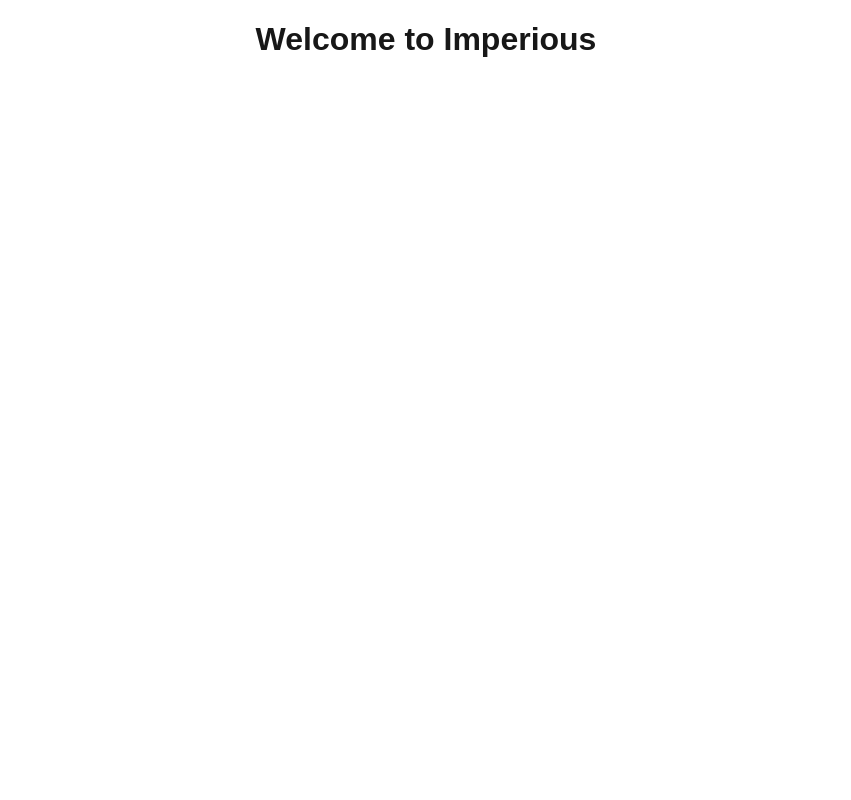
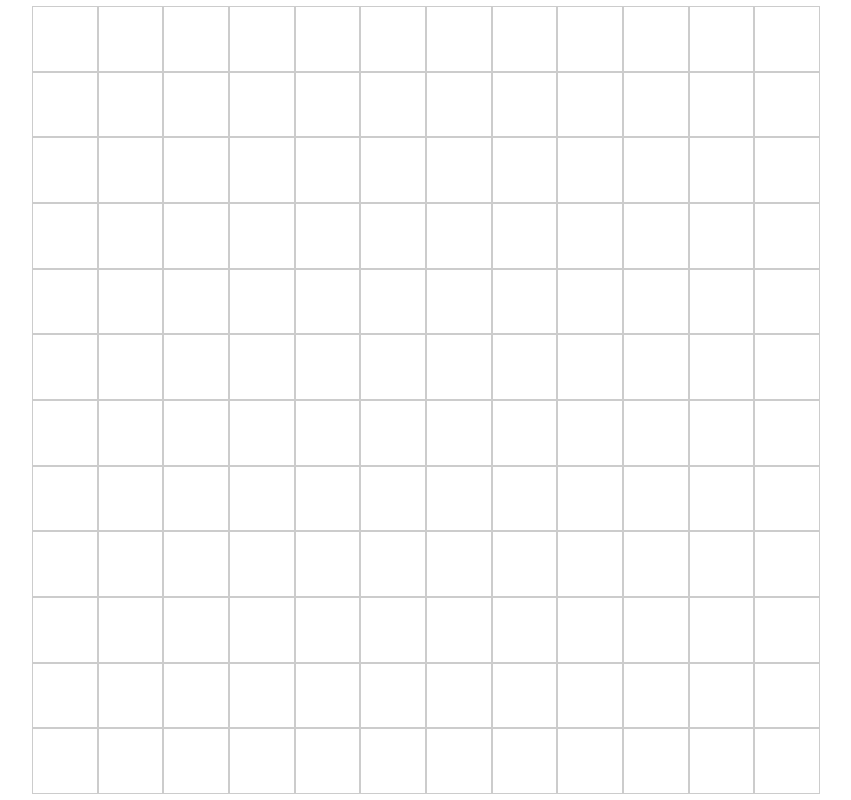
Before and after one commit to 11hkella/Imperious, a Next.js app: page / in a window 1280 px wide. Shown: the whole page, without its empty margins (214-1065 px from the left). Built offline with nearby package versions, Linux system fonts and the light colour scheme.

Commit message:
initialize game data for  board; add turrain map

```diff
--- /dev/null
+++ b/app/initializeGameData.ts
@@ -0,0 +1,113 @@
+import { GameData, Turrain } from "./interface";
+
+export const initializeGameData = () => {
+  const numRows = 12;
+  const numCols = 12;
+
+  const gameData: GameData[][] = [];
+
+  for (let row = 0; row < numRows; row++) {
+    const rowData: GameData[] = [];
+    for (let col = 0; col < numCols; col++) {
+      const id = `${row + 1}-${col + 1}`;
+      rowData.push({
+        id,
+        turrain: configuredTurrain[id] || Turrain.FIELD,
+        occupant: null,
+      });
+    }
+    gameData.push(rowData);
+  }
+
+  return gameData;
+};
+
+const configuredTurrain: Record<string, Turrain> = {
+  "1-1": Turrain.MOUNTAIN,
+  "1-6": Turrain.MOUNTAIN,
+  "1-7": Turrain.MOUNTAIN,
+  "1-18": Turrain.MOUNTAIN,
+  "1-19": Turrain.FOREST,
+  "1-24": Turrain.MOUNTAIN,
+  "4-8": Turrain.MOUNTAIN,
+  "4-11": Turrain.FOREST,
+  "4-14": Turrain.MOUNTAIN,
+  "4-15": Turrain.MOUNTAIN,
+  "4-19": Turrain.MOUNTAIN,
+  "4-20": Turrain.MOUNTAIN,
+  "5-1": Turrain.MOUNTAIN,
+  "5-7": Turrain.FOREST,
+  "5-11": Turrain.MOUNTAIN,
+  "5-14": Turrain.MOUNTAIN,
+  "5-17": Turrain.MOUNTAIN,
+  "5-19": Turrain.MOUNTAIN,
+  "6-6": Turrain.MOUNTAIN,
+  "6-7": Turrain.MOUNTAIN,
+  "6-8": Turrain.MOUNTAIN,
+  "6-9": Turrain.MOUNTAIN,
+  "6-18": Turrain.MOUNTAIN,
+  "6-19": Turrain.FOREST,
+  "7-7": Turrain.MOUNTAIN,
+  "7-18": Turrain.MOUNTAIN,
+  "7-19": Turrain.MOUNTAIN,
+  "7-23": Turrain.MOUNTAIN,
+  "7-24": Turrain.MOUNTAIN,
+  "8-5": Turrain.FOREST,
+  "8-6": Turrain.MOUNTAIN,
+  "8-7": Turrain.MOUNTAIN,
+  "8-24": Turrain.FOREST,
+  "9-19": Turrain.MOUNTAIN,
+  "10-4": Turrain.MOUNTAIN,
+  "10-19": Turrain.MOUNTAIN,
+  "10-20": Turrain.FOREST,
+  "11-4": Turrain.MOUNTAIN,
+  "11-5": Turrain.MOUNTAIN,
+  "11-6": Turrain.FOREST,
+  "11-9": Turrain.MOUNTAIN,
+  "11-10": Turrain.FOREST,
+  "11-14": Turrain.MOUNTAIN,
+  "14-8": Turrain.FOREST,
+  "14-9": Turrain.MOUNTAIN,
+  "14-10": Turrain.MOUNTAIN,
+  "14-15": Turrain.MOUNTAIN,
+  "14-19": Turrain.FOREST,
+  "14-20": Turrain.MOUNTAIN,
+  "14-23": Turrain.MOUNTAIN,
+  "15-10": Turrain.MOUNTAIN,
+  "15-11": Turrain.MOUNTAIN,
+  "15-15": Turrain.MOUNTAIN,
+  "15-18": Turrain.MOUNTAIN,
+  "16-17": Turrain.MOUNTAIN,
+  "16-18": Turrain.MOUNTAIN,
+  "17-4": Turrain.MOUNTAIN,
+  "17-5": Turrain.MOUNTAIN,
+  "17-8": Turrain.MOUNTAIN,
+  "17-16": Turrain.MOUNTAIN,
+  "17-17": Turrain.MOUNTAIN,
+  "18-5": Turrain.MOUNTAIN,
+  "18-16": Turrain.MOUNTAIN,
+  "18-21": Turrain.MOUNTAIN,
+  "19-1": Turrain.MOUNTAIN,
+  "19-3": Turrain.FOREST,
+  "19-4": Turrain.MOUNTAIN,
+  "19-6": Turrain.MOUNTAIN,
+  "19-7": Turrain.MOUNTAIN,
+  "19-8": Turrain.MOUNTAIN,
+  "19-17": Turrain.MOUNTAIN,
+  "19-18": Turrain.FOREST,
+  "19-21": Turrain.FOREST,
+  "20-1": Turrain.MOUNTAIN,
+  "20-4": Turrain.MOUNTAIN,
+  "20-10": Turrain.FOREST,
+  "20-14": Turrain.MOUNTAIN,
+  "20-18": Turrain.MOUNTAIN,
+  "21-9": Turrain.FOREST,
+  "21-14": Turrain.MOUNTAIN,
+  "21-24": Turrain.FOREST,
+  "23-10": Turrain.MOUNTAIN,
+  "23-11": Turrain.MOUNTAIN,
+  "24-1": Turrain.MOUNTAIN,
+  "24-14": Turrain.MOUNTAIN,
+  "24-15": Turrain.MOUNTAIN,
+  "24-24": Turrain.MOUNTAIN,
+};
--- /dev/null
+++ b/app/interface.ts
@@ -0,0 +1,29 @@
+export enum Turrain {
+  FIELD = "field",
+  MOUNTAIN = "mountain",
+  FOREST = "forest",
+}
+
+export enum PieceType {
+  PIKE = "pike",
+  AXE = "axe",
+  KING = "king",
+  NOBLE = "noble",
+  ARCHER = "archer",
+  CAVALRY = "cavalry",
+  SQUIRE = "squire",
+  // MONSTER = "monster", // for future use?
+  // NPC = "npc",
+}
+
+export interface Occupant {
+  id: string;
+  type: PieceType;
+  team: number;
+}
+
+export interface GameData {
+  id: string;
+  turrain: Turrain;
+  occupant: Occupant | null;
+}
--- a/app/page.tsx
+++ b/app/page.tsx
@@ -1,109 +1,30 @@
+"use client";
+
+import { useState } from "react";
+import { GameData } from "./interface";
 import { GameBoard, PageWrapper } from "./pageStyles";
+import { initialize } from "next/dist/server/lib/render-server";
+import { initializeGameData } from "./initializeGameData";
+import { GameTile } from "@/components/gameTile";
 
 export default function Page() {
   // todo: create user login and authentication flow
 
-  enum Turrain {
-    FIELD = "field",
-    MOUNTAIN = "mountain",
-    FOREST = "forest",
-  }
+  // index row,col
+  const [gameData, setGetData] = useState<GameData[][]>(initializeGameData());
 
-  enum PieceType {
-    PIKE = "pike",
-    AXE = "axe",
-    KING = "king",
-    NOBLE = "noble",
-    ARCHER = "archer",
-    CAVALRY = "cavalry",
-    SQUIRE = "squire",
-    // MONSTER = "monster", // for future use?
-    // NPC = "npc",
-  }
-
-  interface Occupant {
-    id: string;
-    type: PieceType;
-    team: number;
-  }
-
-  interface GameData {
-    id: string;
-    turrain: Turrain;
-    occupant: Occupant | null;
-  }
-
-  // index row,col
-  const gameData: GameData[][] = [
-    [
-      {
-        id: "1-1",
-        turrain: Turrain.FIELD,
-        occupant: null,
-      },
-      {
-        id: "1-1",
-        turrain: Turrain.FIELD,
-        occupant: null,
-      },
-      {
-        id: "1-1",
-        turrain: Turrain.FIELD,
-        occupant: null,
-      },
-      {
-        id: "1-1",
-        turrain: Turrain.FIELD,
-        occupant: null,
-      },
-      {
-        id: "1-1",
-        turrain: Turrain.FIELD,
-        occupant: null,
-      },
-      {
-        id: "1-1",
-        turrain: Turrain.FIELD,
-        occupant: null,
-      },
-      {
-        id: "1-1",
-        turrain: Turrain.FIELD,
-        occupant: null,
-      },
-      {
-        id: "1-1",
-        turrain: Turrain.FIELD,
-        occupant: null,
-      },
-      {
-        id: "1-1",
-        turrain: Turrain.FIELD,
-        occupant: null,
-      },
-      {
-        id: "1-1",
-        turrain: Turrain.FIELD,
-        occupant: null,
-      },
-      {
-        id: "1-1",
-        turrain: Turrain.FIELD,
-        occupant: null,
-      },
-      {
-        id: "1-1",
-        turrain: Turrain.FIELD,
-        occupant: null,
-      },
-    ],
-  ];
-
+  console.log("gameData", gameData);
   return (
     <PageWrapper>
-      <h1>Welcome to Imperious</h1>
+      {/* <h1>Welcome to Imperious</h1> */}
 
-      <GameBoard></GameBoard>
+      <GameBoard>
+        {gameData.map((row, rowIndex) =>
+          row.map((tileData, colIndex) => (
+            <GameTile tileData={tileData} key={`${rowIndex}-${colIndex}`} />
+          ))
+        )}
+      </GameBoard>
     </PageWrapper>
   );
 }
--- a/app/pageStyles.ts
+++ b/app/pageStyles.ts
@@ -16,4 +16,5 @@
   aspect-ratio: 1;
   grid-template-columns: repeat(12, 1fr);
   grid-template-rows: repeat(12, 1fr);
+  padding: 6px;
 `;
--- /dev/null
+++ b/components/gameTile.tsx
@@ -0,0 +1,19 @@
+import { GameData } from "@/app/interface";
+import styled from "styled-components";
+
+export const GameTile = ({ tileData }: { tileData: GameData }) => {
+  const { id, turrain, occupant } = tileData;
+
+  return (
+    <GameTileContainer>
+      {occupant && <span className="occupant-info">{occupant.type}</span>}
+    </GameTileContainer>
+  );
+};
+
+const GameTileContainer = styled.div`
+  display: flex;
+  align-items: center;
+  justify-content: center;
+  border: 1px solid #ccc;
+`;
```
